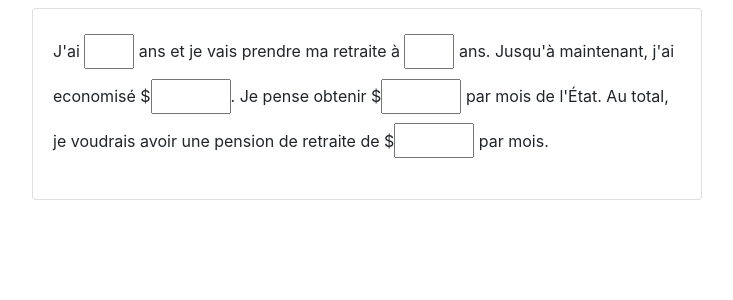
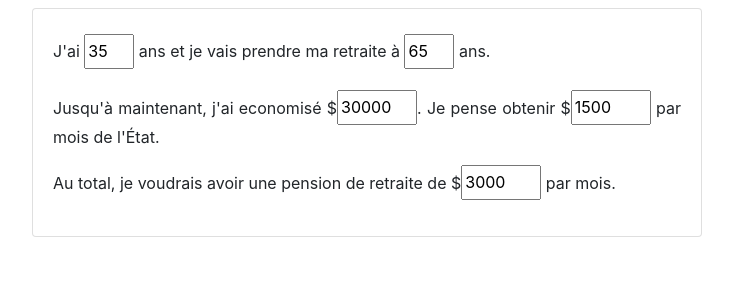
Before and after one commit to Invisoo/charts, a React (Create React App) app: page /retirement_calc in a window 1280 px wide. Shown: the top 300 px of the page, without its empty margins (273-1006 px from the left). Built offline with nearby package versions, Linux system fonts and the light colour scheme.

Commit message:
Add state to retirement calculator

```diff
--- a/src/App.js
+++ b/src/App.js
@@ -23,6 +23,9 @@ const App = () => (
       <Route path="/" exact>
         <InterestSimulator />
       </Route>
+      <Route path="/interests">
+        <InterestSimulator />
+      </Route>
       <Route path="/amortization">
         <AmortizationCalculator />
       </Route>
--- a/src/pages/RetirementCalculator.js
+++ b/src/pages/RetirementCalculator.js
@@ -1,11 +1,11 @@
-import React from 'react';
+import React, { useState } from 'react';
 import { Container, Col, Row, Card, CardBody } from 'reactstrap';
 
 const RetirementCalculator = () => {
 	return (
 		<Container>
 			<Row>
-				<Col style={{maxWidth: "700px", margin: "0 auto"}}>
+				<Col style={{ maxWidth: "700px", margin: "0 auto" }}>
 					<RetCalcCard />
 				</Col>
 			</Row>
@@ -14,33 +14,70 @@ const RetirementCalculator = () => {
 }
 
 const RetCalcCard = () => {
+	const [calcState, setCalcState] = useState({
+		currentAge: 35,
+		retirementAge: 65,
+		savings: 30000,
+		statePension: 1500,
+		wishedPension: 3000,
+	});
+
 	return (
-		<Card className="my-2"><CardBody>
-			<p style={{lineHeight: "2.8"}}>
+		<Card className="my-2"><CardBody className="text-justify">
+			<p style={{ lineHeight: "2.8" }}>
 				J'ai&nbsp;
 				<input
 					style={{ width: "50px", height: "35px" }}
 					type="number" min="0" step="1"
+					value={calcState.currentAge}
+					onChange={ e => {setCalcState( prevState => ({
+						...prevState,
+						currentAge: Number(e.target.value)
+					}))}}
 				/> ans
 				et je vais prendre ma retraite à&nbsp;
 				<input
 					style={{ width: "50px", height: "35px" }}
 					type="number" min="0" step="1"
+					value={calcState.retirementAge}
+					onChange={ e => {setCalcState( prevState => ({
+						...prevState,
+						retirementAge: Number(e.target.value)
+					}))}}
 				/> ans.
+			</p>
+			<p>
 				Jusqu'à maintenant, j'ai economisé
 				$<input
 					style={{ width: "80px", height: "35px" }}
-				  type="number" min="0" step="1"
+					type="number" min="0" step="100"
+					value={calcState.savings}
+					onChange={ e => {setCalcState( prevState => ({
+						...prevState,
+						savings: Number(e.target.value)
+					}))}}
 				/>.
 				Je pense obtenir
 				$<input
 					style={{ width: "80px", height: "35px" }}
-				  type="number" min="0" step="1"
+					type="number" min="0" step="50"
+					value={calcState.statePension}
+					onChange={ e => {setCalcState( prevState => ({
+						...prevState,
+						statePension: Number(e.target.value)
+					}))}}
 				/> par mois de l'État.
+			</p>
+			<p>
 				Au total, je voudrais avoir une pension de retraite de
 				$<input
 					style={{ width: "80px", height: "35px" }}
-				  type="number" min="0" step="1"
+					type="number" min="0" step="50"
+					value={calcState.wishedPension}
+					onChange={ e => {setCalcState( prevState => ({
+						...prevState,
+						wishedPension: Number(e.target.value)
+					}))}}
 				/> par mois.
 			</p>
 		</CardBody></Card>
```
Lines whose indentation alone changed are shown as unchanged.
